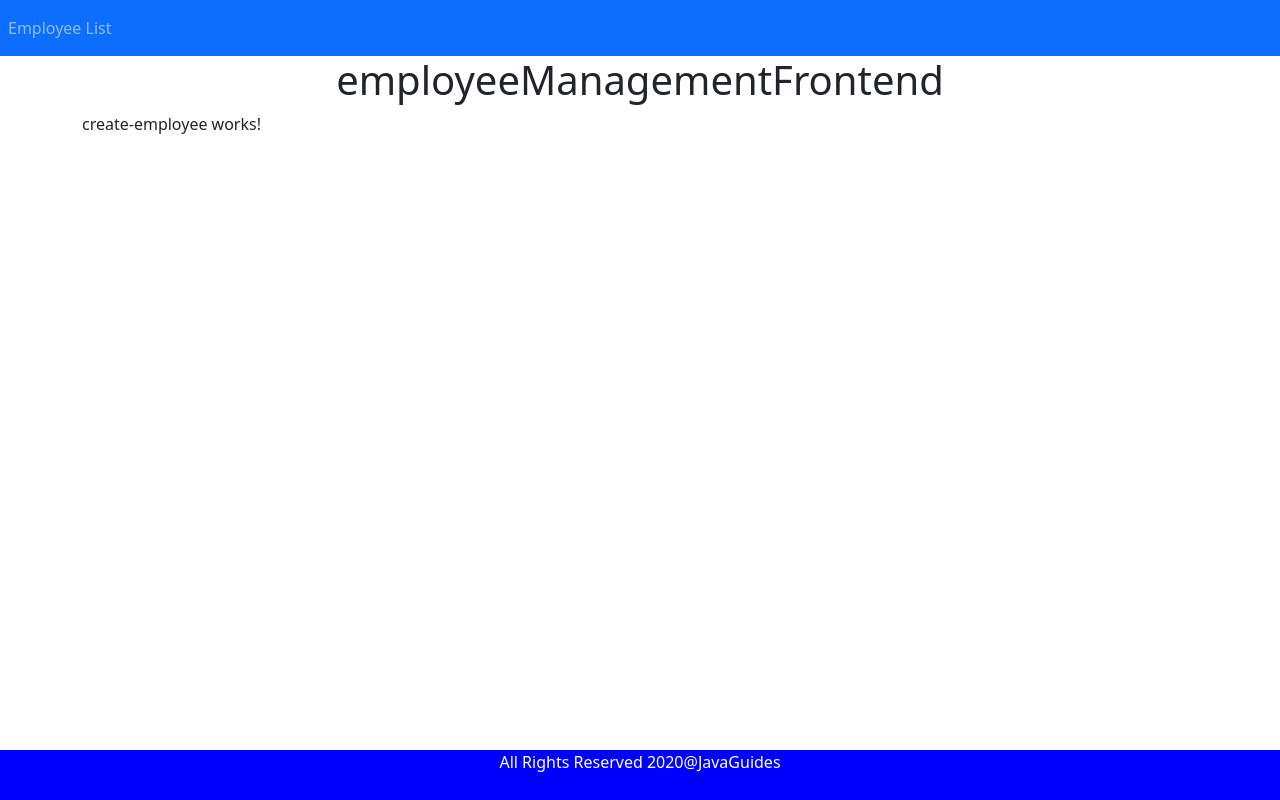
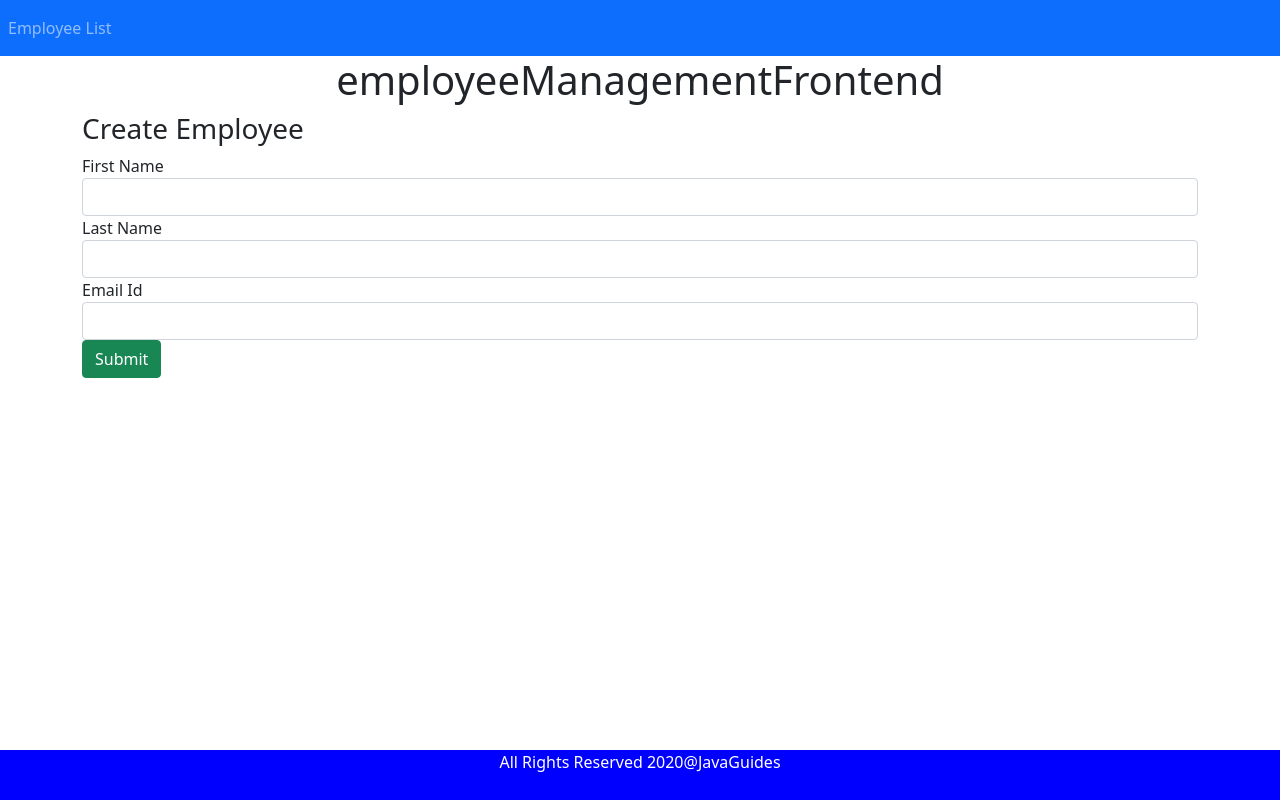
Before and after one commit to poorna99122/employeeManagementFrontend, an Angular app: page /create-employee in a window 1280 px wide. Built offline with nearby package versions, Linux system fonts and the light colour scheme.

Commit message:
added form in create-employee component

```diff
--- a/src/app/app.module.ts
+++ b/src/app/app.module.ts
@@ -6,6 +6,7 @@
 import { EmployeeListComponent } from './employee-list/employee-list.component';
 import {HttpClientModule} from '@angular/common/http';
 import { CreateEmployeeComponent } from './create-employee/create-employee.component';
+import { FormsModule } from '@angular/forms';
 
 @NgModule({
   declarations: [
@@ -16,7 +17,8 @@
   imports: [
     BrowserModule,
     AppRoutingModule,
-    HttpClientModule
+    HttpClientModule,
+    FormsModule
   ],
   providers: [],
   bootstrap: [AppComponent]
--- a/src/app/create-employee/create-employee.component.html
+++ b/src/app/create-employee/create-employee.component.html
@@ -1 +1,35 @@
-<p>create-employee works!</p>
+<!-- Creating a form -->
+<h3>Create Employee</h3>
+<form (ngSubmit) = "onSubmit()">
+
+
+
+
+
+        <div class="form-group">
+            <label for=""> First Name</label>
+            <input type="text" class="form-control" id="firstName"
+            [(ngModel)] = "employee.firstName" name="firstName">
+        </div>
+        <div class="form-group">
+            <label for=""> Last Name</label>
+            <input type="text" class="form-control" id="lastName"
+            [(ngModel)] = "employee.lastName" name="firstName">
+        </div>
+        <div class="form-group">
+            <label for=""> Email Id </label>
+            <input type="email" class="form-control" id="emailId"
+            [(ngModel)] = "employee.emailId" name="emailId">
+        </div>
+
+        <button class="btn btn-success" type="submit"> Submit </button>
+
+
+
+
+
+
+
+
+
+</form>
--- a/src/app/create-employee/create-employee.component.ts
+++ b/src/app/create-employee/create-employee.component.ts
@@ -1,3 +1,4 @@
+import { Employee } from './../employee';
 import { Component, OnInit } from '@angular/core';
 
 @Component({
@@ -7,9 +8,16 @@
 })
 export class CreateEmployeeComponent implements OnInit {
 
+
+  employee : Employee = new Employee();
   constructor() { }
 
   ngOnInit(): void {
   }
 
+
+  onSubmit(){
+
+  }
+
 }
```
